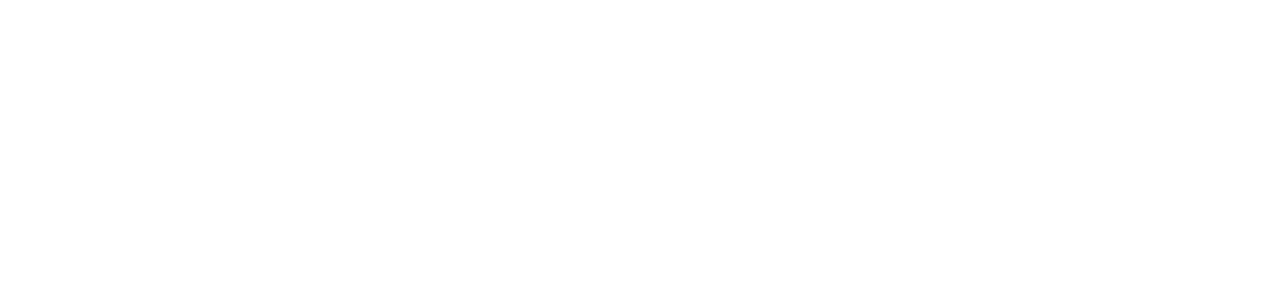
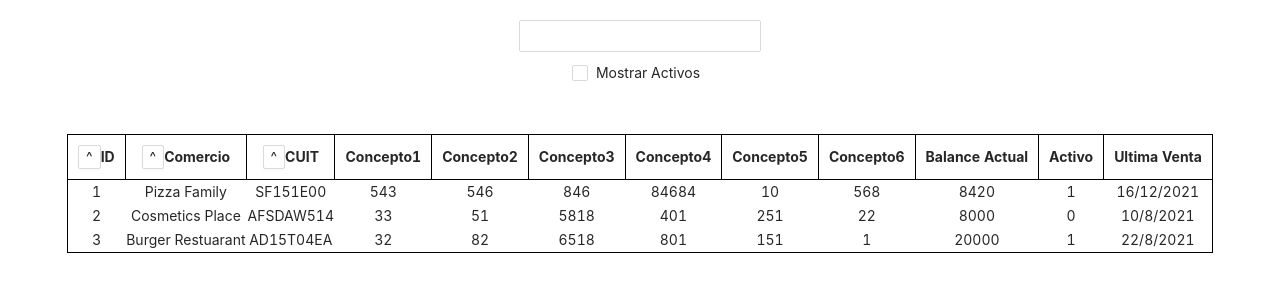
Before and after one commit to Emiliano-Russo/koibanx-test, a React (Create React App) app: page / in a window 1280 px wide. Shown: the top 300 px of the page. Built offline with nearby package versions, Linux system fonts and the light colour scheme.

Commit message:
Basic Structure

```diff
--- a/src/App.css
+++ b/src/App.css
@@ -1,38 +1,6 @@
 .App {
   text-align: center;
-}
-
-.App-logo {
-  height: 40vmin;
-  pointer-events: none;
-}
-
-@media (prefers-reduced-motion: no-preference) {
-  .App-logo {
-    animation: App-logo-spin infinite 20s linear;
-  }
-}
-
-.App-header {
-  background-color: #282c34;
-  min-height: 100vh;
   display: flex;
   flex-direction: column;
   align-items: center;
-  justify-content: center;
-  font-size: calc(10px + 2vmin);
-  color: white;
 }
-
-.App-link {
-  color: #61dafb;
-}
-
-@keyframes App-logo-spin {
-  from {
-    transform: rotate(0deg);
-  }
-  to {
-    transform: rotate(360deg);
-  }
-}
--- a/src/App.tsx
+++ b/src/App.tsx
@@ -1,9 +1,54 @@
-import React from "react";
-import logo from "./logo.svg";
+import React, { useEffect, useState } from "react";
 import "./App.css";
+import { Table } from "./components/Table/Table";
+import { Search } from "./components/Search/Search";
+import "antd/dist/antd.css";
+import { Data, info } from "./data";
 
 function App() {
-  return <div className="App"></div>;
+  const [dataInfo, setDataInfo] = useState<Data[]>([]);
+  const [textFilter, setTextFilter] = useState("");
+  const [onlyActives, setOnlyActives] = useState(false);
+
+  useEffect(() => {
+    setDataInfo(info);
+  }, []);
+
+  const changeTextHandler = (text: string) => {
+    console.log("TEXT: " + text);
+  };
+
+  const changeCheckHandler = (value: boolean) => {
+    if (value) {
+      setDataInfo((prev) => {
+        return prev.filter((value) => value.Activo);
+      });
+    } else {
+      setDataInfo(info);
+    }
+  };
+
+  const tableHeader = [
+    "ID",
+    "Comercio",
+    "CUIT",
+    "Concepto1",
+    "Concepto2",
+    "Concepto3",
+    "Concepto4",
+    "Concepto5",
+    "Concepto6",
+    "Balance Actual",
+    "Activo",
+    "Ultima Venta",
+  ];
+
+  return (
+    <div className="App">
+      <Search onChange={changeTextHandler} onChangeCheckBox={changeCheckHandler} />
+      <Table data={dataInfo} headers={tableHeader} />
+    </div>
+  );
 }
 
 export default App;
--- /dev/null
+++ b/src/components/Search/Search.tsx
@@ -0,0 +1,26 @@
+import { Input, Checkbox } from "antd";
+import React, { ChangeEventHandler } from "react";
+
+interface SearchProps {
+  onChange: (value: string) => void;
+  onChangeCheckBox: (value: boolean) => void;
+}
+
+export function Search(props: SearchProps) {
+  return (
+    <div
+      style={{
+        marginTop: 20,
+        display: "flex",
+        flexDirection: "column",
+        justifyContent: "center",
+        alignItems: "center",
+      }}
+    >
+      <Input style={{ maxWidth: "300px" }} onChange={(value) => props.onChange(value.target.value)} />
+      <Checkbox style={{ marginTop: "10px" }} onChange={(value) => props.onChangeCheckBox(value.target.checked)}>
+        Mostrar Activos
+      </Checkbox>
+    </div>
+  );
+}
--- /dev/null
+++ b/src/components/Table/Table.tsx
@@ -0,0 +1,58 @@
+import { Button } from "antd";
+import { Data } from "../../data";
+
+interface TableProps {
+  headers: string[];
+  data: Data[];
+  //textFilter: string;
+  //activeFilter: boolean;
+}
+
+export function Table(props: TableProps) {
+  return (
+    <div style={{ marginTop: "50px" }}>
+      <table style={{ border: "1px solid black" }}>
+        <thead>
+          <tr>
+            {props.headers.map((value) => {
+              if (value === "ID" || value === "Comercio" || value === "CUIT")
+                return (
+                  <th style={{ border: "1px solid black", padding: "10px" }}>
+                    <Button size="small">^</Button>
+                    {value}
+                  </th>
+                );
+              else return <th style={{ border: "1px solid black", padding: "10px" }}>{value}</th>;
+            })}
+          </tr>
+        </thead>
+        <tbody>
+          {props.data.map((data) => {
+            return (
+              <tr>
+                <td>{data.ID}</td>
+                <td>{data.Comercio}</td>
+                <td>{data.CUIT}</td>
+                <td>{data.Concepto1}</td>
+                <td>{data.Concepto2}</td>
+                <td>{data.Concepto3}</td>
+                <td>{data.Concepto4}</td>
+                <td>{data.Concepto5}</td>
+                <td>{data.Concepto6}</td>
+                <td>{data.BlanceActual}</td>
+                <td>{data.Activo ? "1" : "0"}</td>
+                <td>
+                  {data.UltimaVenta.getDate() +
+                    "/" +
+                    (data.UltimaVenta.getMonth() + 1) +
+                    "/" +
+                    data.UltimaVenta.getFullYear()}
+                </td>
+              </tr>
+            );
+          })}
+        </tbody>
+      </table>
+    </div>
+  );
+}
--- /dev/null
+++ b/src/data.ts
@@ -0,0 +1,59 @@
+export interface Data {
+  ID: string;
+  Comercio: string;
+  CUIT: string;
+  Concepto1: number;
+  Concepto2: number;
+  Concepto3: number;
+  Concepto4: number;
+  Concepto5: number;
+  Concepto6: number;
+  BlanceActual: number;
+  Activo: boolean;
+  UltimaVenta: Date;
+}
+
+export const info: Data[] = [
+  {
+    ID: "1",
+    Comercio: "Pizza Family",
+    CUIT: "SF151E00",
+    Concepto1: 543,
+    Concepto2: 546,
+    Concepto3: 846,
+    Concepto4: 84684,
+    Concepto5: 10,
+    Concepto6: 568,
+    Activo: true,
+    BlanceActual: 8420,
+    UltimaVenta: new Date(2021, 11, 16),
+  },
+  {
+    ID: "2",
+    Comercio: "Cosmetics Place",
+    CUIT: "AFSDAW514",
+    Concepto1: 33,
+    Concepto2: 51,
+    Concepto3: 5818,
+    Concepto4: 401,
+    Concepto5: 251,
+    Concepto6: 22,
+    Activo: false,
+    BlanceActual: 8000,
+    UltimaVenta: new Date(2021, 7, 10),
+  },
+  {
+    ID: "3",
+    Comercio: "Burger Restuarant",
+    CUIT: "AD15T04EA",
+    Concepto1: 32,
+    Concepto2: 82,
+    Concepto3: 6518,
+    Concepto4: 801,
+    Concepto5: 151,
+    Concepto6: 1,
+    Activo: true,
+    BlanceActual: 20000,
+    UltimaVenta: new Date(2021, 7, 22),
+  },
+];
```
Also changed, not shown: tsconfig.json (+2 -8 lines).
